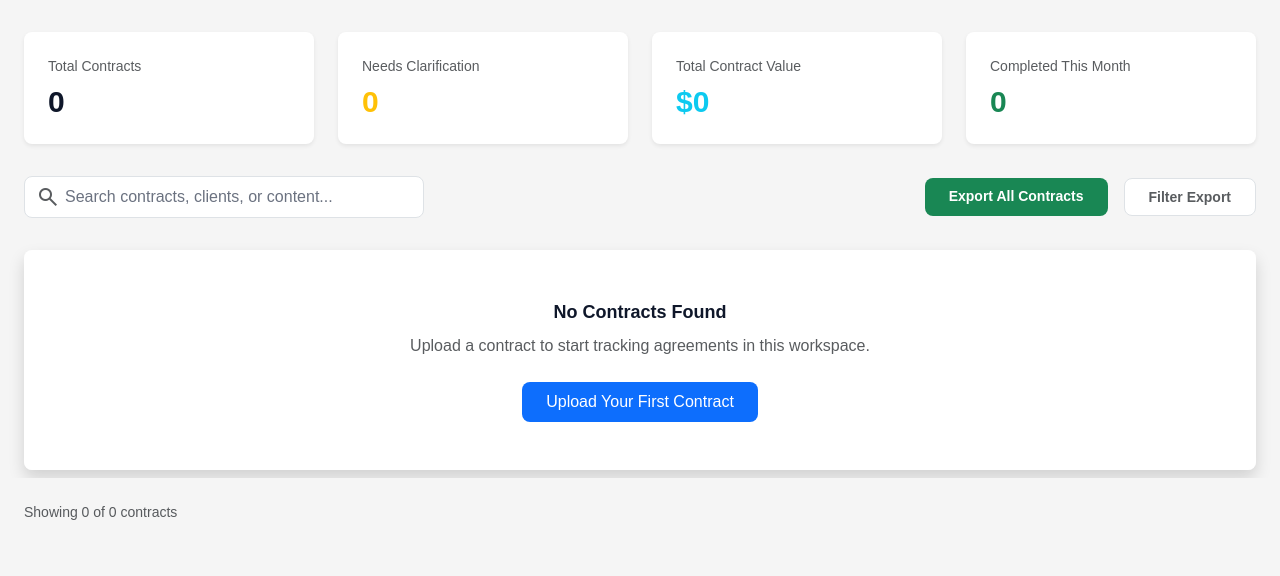
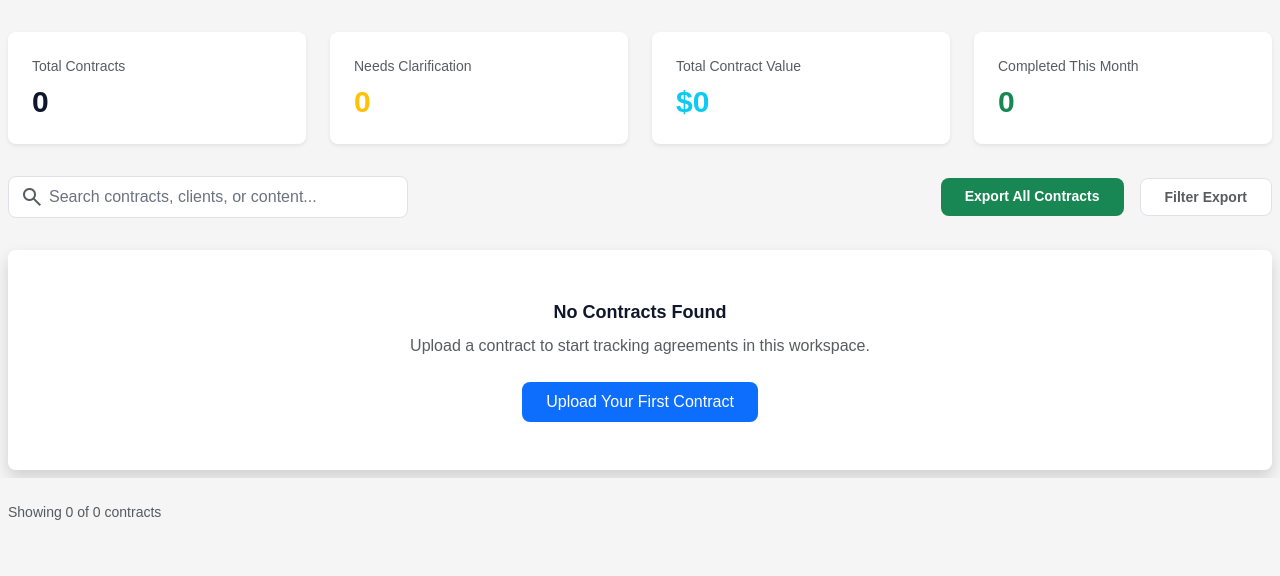
Before and after one commit to emilaliyev17/contracts, a Django app: page /contracts/ in a window 1280 px wide. Shown: the part 224-800 px from the top of the page. Run offline with Django 5.2, Linux system fonts and the light colour scheme; the visitor is signed in with stand-in values (Sample User, id 1); data that the repository does not hold is empty; some libraries are stand-ins or nearby versions.

Commit message:
Optimize contract list layout - full width table with minimal padding

```diff
--- a/core/templates/core/contract_list.html
+++ b/core/templates/core/contract_list.html
@@ -58,7 +58,7 @@
     </header>
 
     <!-- MAIN CONTENT -->
-    <main class="flex-grow max-w-screen-2xl mx-auto px-4 sm:px-6 lg:px-8 w-full py-8">
+    <main class="flex-grow w-full px-2 py-8">
         <!-- METRIC CARDS with Django variables -->
         <div class="grid grid-cols-1 md:grid-cols-2 lg:grid-cols-4 gap-6 mb-8">
             <div class="bg-card dark:bg-dark-card p-6 rounded-lg shadow-sm hover:shadow-lg transition-shadow duration-300">
@@ -139,8 +139,8 @@
 
         <!-- CONTRACTS TABLE -->
         <div class="mt-8 flow-root">
-            <div class="-mx-4 -my-2 overflow-x-auto sm:-mx-6 lg:-mx-8">
-                <div class="inline-block min-w-full py-2 align-middle sm:px-6 lg:px-8">
+            <div class="-mx-2 -my-2 overflow-x-auto">
+                <div class="inline-block min-w-full py-2 align-middle px-2">
                     <div class="shadow ring-1 ring-black ring-opacity-5 rounded-lg" style="max-height: 600px; overflow-y: auto; overflow-x: auto;">
                         {% if contracts %}
                         <table class="min-w-full divide-y divide-border dark:divide-dark-border relative">
```
